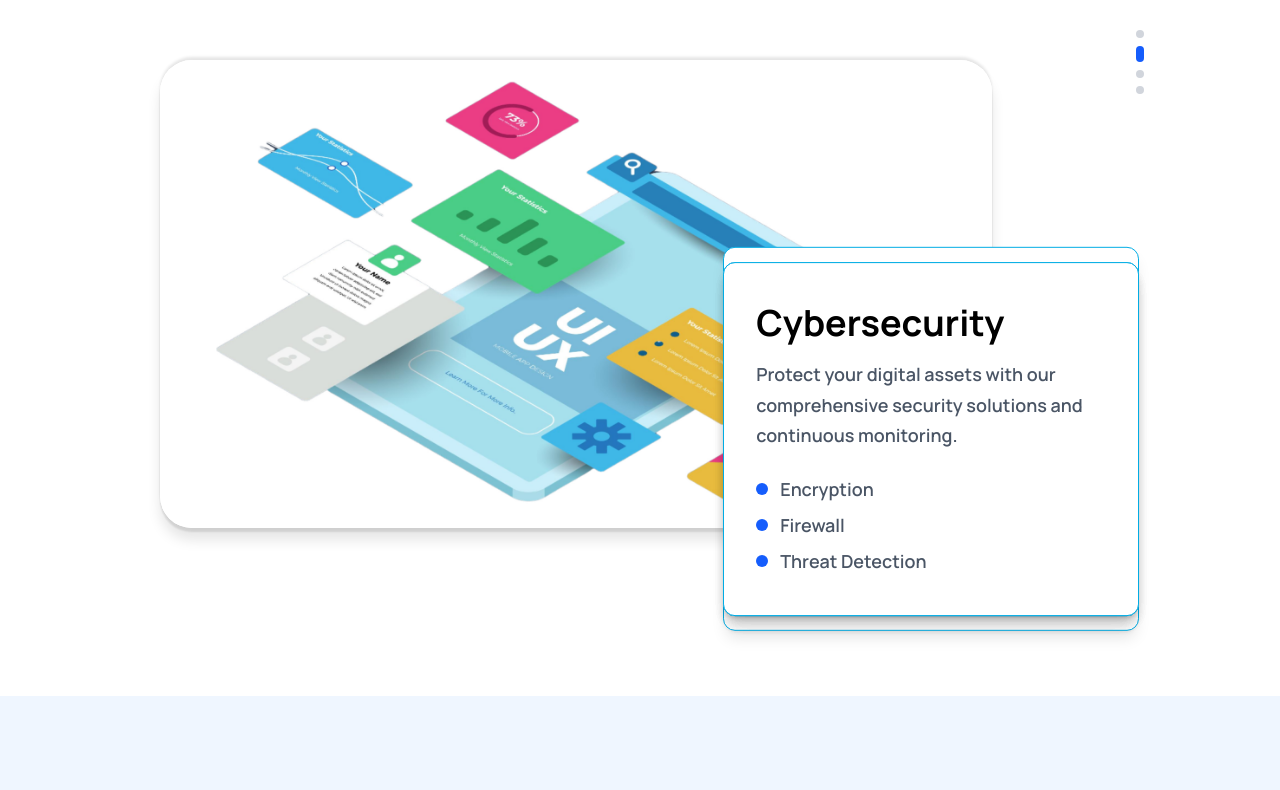
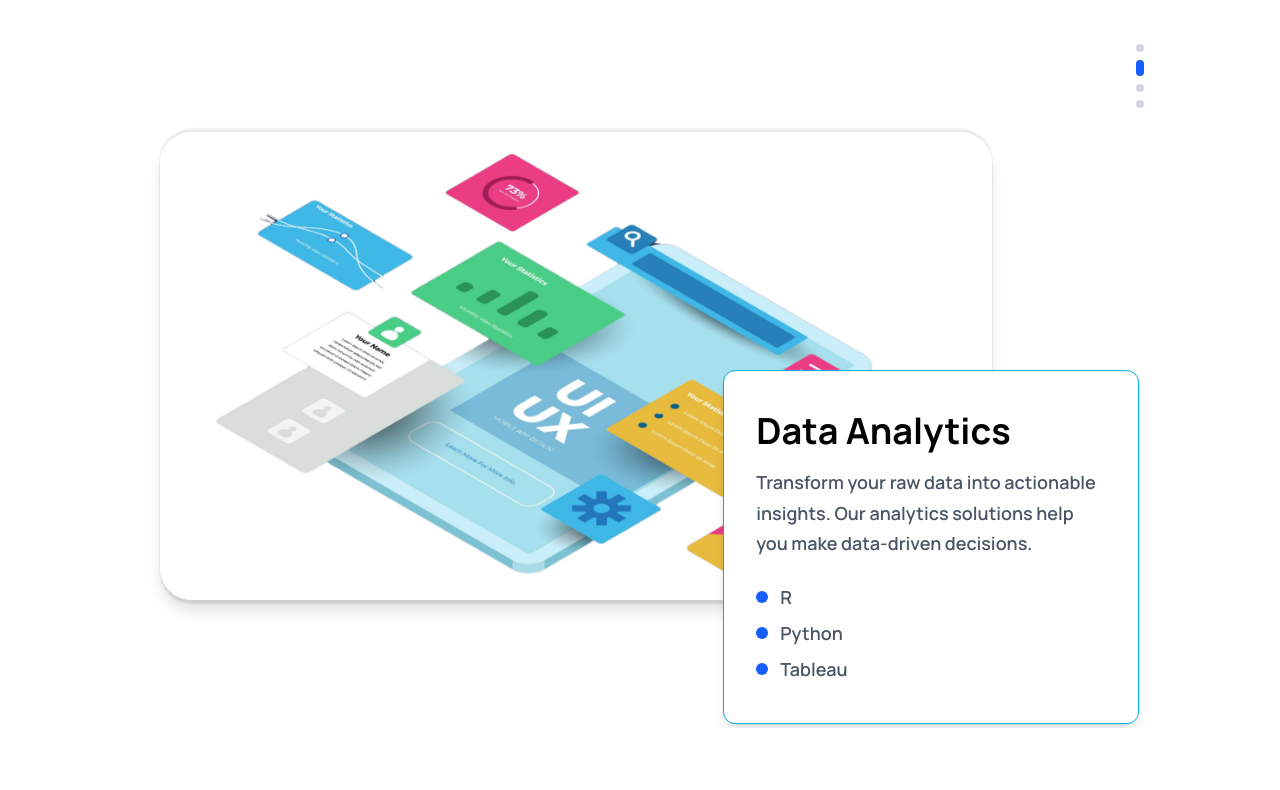
Before and after one commit to saif1431/LeadsNite, a React (Vite) app: page / in a window 1280 px wide. Shown: the part 2480-3270 px from the top of the page. Built offline with nearby package versions, Linux system fonts and the light colour scheme.

Commit message:
Home Page Changings

```diff
--- a/src/Components/HomeComponents/HeroSection.jsx
+++ b/src/Components/HomeComponents/HeroSection.jsx
@@ -150,7 +150,7 @@ function HeroSection() {
 
       <div className='relative'>
         <motion.div
-          className='absolute lg:bottom-84 bottom-16  z-10 left-1 lg:left-96  bg-white lg:w-[7%] w-[30%] p-1 border rounded-xl lg:rounded-xl overflow-hidden border-gray-100'
+          className='absolute lg:bottom-96 bottom-16  z-10 left-1 lg:left-96   bg-white lg:w-[7%] w-[30%] p-1 border rounded-xl lg:rounded-xl overflow-hidden border-gray-100'
           initial="hidden"
           animate="visible"
           variants={img2Animation}
@@ -181,3 +181,55 @@ function HeroSection() {
 }
 
 export default HeroSection;
+
+
+const projects = [
+    {
+      id: 1,
+      title: "Email Communication",
+      description: "Machine Learning",
+      image: "https://leadsnite.com/wp-content/uploads/2024/03/8.-email-1.png",
+      categories: ["Marketing", "Website"],
+      area: "email"
+    },
+    {
+      id: 2,
+      title: "Moosa . rent a car",
+      description: "Website Development",
+      image: "https://leadsnite.com/wp-content/uploads/2024/03/car-web.png",
+      categories: ["Website", "Marketing"],
+      area: "car"
+    },
+    {
+      id: 3,
+      title: "DLX Print",
+      description: "Marketing",
+      image: "https://leadsnite.com/wp-content/uploads/2024/03/printing-marketing.png",
+      categories: ["Marketing"],
+      area: "print"
+    },
+    {
+      id: 4,
+      title: "Astock",
+      description: "Machine Learning",
+      image: "https://leadsnite.com/wp-content/uploads/2024/03/1.-stock-trading.png",
+      categories: ["MachineLearning", "Website"],
+      area: "stock"
+    },
+    {
+      id: 5,
+      title: "MIKYAJY",
+      description: "Marketing",
+      image: "https://leadsnite.com/wp-content/uploads/2024/03/marketing-2.png",
+      categories: ["Marketing", "Website"],
+      area: "seo"
+    },
+    {
+      id: 6,
+      title: "Sheba.xyz",
+      description: "Website Development",
+      image: "https://leadsnite.com/wp-content/uploads/2024/03/house-web-2.png",
+      categories: ["MachineLearning"],
+      area: "house"
+    }
+  ];
--- a/src/Components/HomeComponents/LatestProject.jsx
+++ b/src/Components/HomeComponents/LatestProject.jsx
@@ -68,10 +68,14 @@ export default function LatestProject() {
       animate={{ opacity: 1, scale: 1 }}
       exit={{ opacity: 0, scale: 0.9 }}
       transition={{ duration: 0.3 }}
-      className={`break-inside-avoid mb-6 w-full group relative rounded-xl overflow-hidden shadow-lg hover:shadow-xl transition-all duration-300
+      className={`break-inside-avoid lg:mb-6  w-full group relative rounded-xl overflow-hidden shadow-lg hover:shadow-xl transition-all duration-300
         ${
-          project.area === "stock" || project.area === "house"
-            ? "h-[280px] sm:h-[300px] lg:h-[360px]"
+          project.area === "stock"
+            ? "h-[200px] sm:h-[300px] lg:h-[360px]" // Stock remains same
+            : project.area === "house"
+            ? "h-[180px] sm:h-[420px] lg:h-[420px] lg:mt-[-60px]" // Sheba.xyz - taller and shifted up
+            : project.area === "print"
+            ? "h-[240px] sm:h-[260px] lg:h-[300px] " // DLX Print - shorter
             : "h-[200px] sm:h-[220px] lg:h-[360px]"
         }`}
     >
@@ -154,17 +158,23 @@ export default function LatestProject() {
             animate={{ opacity: 1 }}
             exit={{ opacity: 0 }}
             transition={{ duration: 0.3 }}
-            className=" gap-6 grid-cols-4 auto-rows-auto lg:grid hidden "
+            className="gap-6 grid-cols-4 auto-rows-auto lg:grid hidden"
             style={{
               gridTemplateAreas: `
                 "email car car print"
                 "stock stock seo house"
               `,
-
+              alignItems: "start"
             }}
           >
             {filteredProjects.map((project) => (
-              <div key={project.id} style={{ gridArea: project.area }}>
+              <div
+                key={project.id}
+                style={{
+                  gridArea: project.area,
+                  alignSelf: project.area === "house" ? "start" : "stretch"
+                }}
+              >
                 <ProjectCard project={project} />
               </div>
             ))}
--- a/src/Components/HomeComponents/ServiceOverview.jsx
+++ b/src/Components/HomeComponents/ServiceOverview.jsx
@@ -41,11 +41,11 @@ export default function ServiceOverview() {
   const [activeIndex, setActiveIndex] = useState(0);
 
   return (
-    <section className="w-full  px-4  lg:px-26 md:px-20 py-28">
-      <div className=" px-4 max-w-7xl mx-auto h-full flex flex-col">
+    <section className="w-full px-4     lg:px-26 md:px-20 py-28">
+      <div className="px-4 max-w-7xl   mx-auto  flex flex-col">
         <h1 className="text-2xl md:text-5xl font-bold text-center mb-8">Service Overview</h1>
 
-        <div className="flex-1 relative">
+        <div className="flex-1   relative">
           <Swiper
             modules={[Autoplay]}
             spaceBetween={30}
@@ -60,28 +60,19 @@ export default function ServiceOverview() {
           >
             {services.map((service) => (
               <SwiperSlide key={service.id}>
-                <div className="h-full flex flex-col lg:flex-row items-start gap-8 py-14">
+                <div className="h-full flex flex-col lg:flex-row items-start gap-8 py-32 relative">
                   {/* Image Container */}
-                  <div className="w-full lg:ml-10 images  rounded-4xl lg:w-[80%]">
+                  <div className="w-full lg:ml-10 images rounded-4xl lg:w-[80%]">
                     <img
                       src={service.image}
                       alt={`${service.title} Illustration`}
                       className="w-full h-full rounded-4xl object-cover"
                     />
-
                   </div>
 
                   {/* Card Container - now part of the same slide */}
-
-                </div>
-              </SwiperSlide>
-            ))}
-          </Swiper>
-
-
-          {services.map((service) => (
-             <div className="w-full lg:w-[40%] lg:absolute lg:left-[58%] lg:top-[75%] lg:transform lg:-translate-y-1/2 mt-4 lg:mt-0  z-40  ">
-                    <div className="bg-white border-[#01ACE4] rounded-xl shadow-lg py-10 px-8  border">
+                  <div className="w-full lg:w-[40%] lg:absolute lg:left-[58%] lg:top-[75%] lg:transform lg:-translate-y-1/2 mt-4 lg:mt-0 z-40">
+                    <div className="bg-white border-[#01ACE4] rounded-xl shadow-lg py-10 px-8 border">
                       <h2 className="text-4xl font-bold mb-4">{service.title}</h2>
                       <p className="text-gray-600 font-semibold text-lg mb-6">{service.description}</p>
                       <ul className="space-y-2">
@@ -94,7 +85,10 @@ export default function ServiceOverview() {
                       </ul>
                     </div>
                   </div>
+                </div>
+              </SwiperSlide>
             ))}
+          </Swiper>
 
           {/* Vertical pagination - right side */}
           <div className="absolute top-[10%] right-4 transform -translate-y-1/2 z-40">
--- a/src/Components/HomeComponents/Services.jsx
+++ b/src/Components/HomeComponents/Services.jsx
@@ -74,7 +74,7 @@ const ServiceCard = ({
        `}
     >
       <div className="py-10 px-8 ">
-        <div className={`flex items-center justify-between  ${isHomePage ? 'mb-14' : 'mb-6  '}`}>
+        <div className={`flex items-start    justify-between  ${isHomePage ? 'mb-14' : 'mb-6  '}`}>
           <img
             src={imageUrl}
             alt={`${title} service`}
```
Also changed, not shown: src/pages/HomePage.jsx (line endings or trailing spaces). Lines whose indentation alone changed are shown as unchanged.
